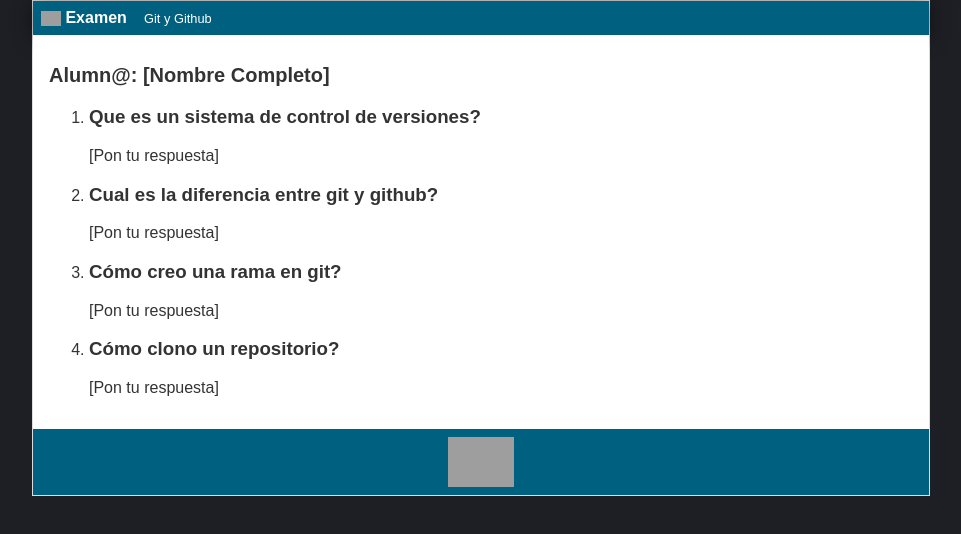
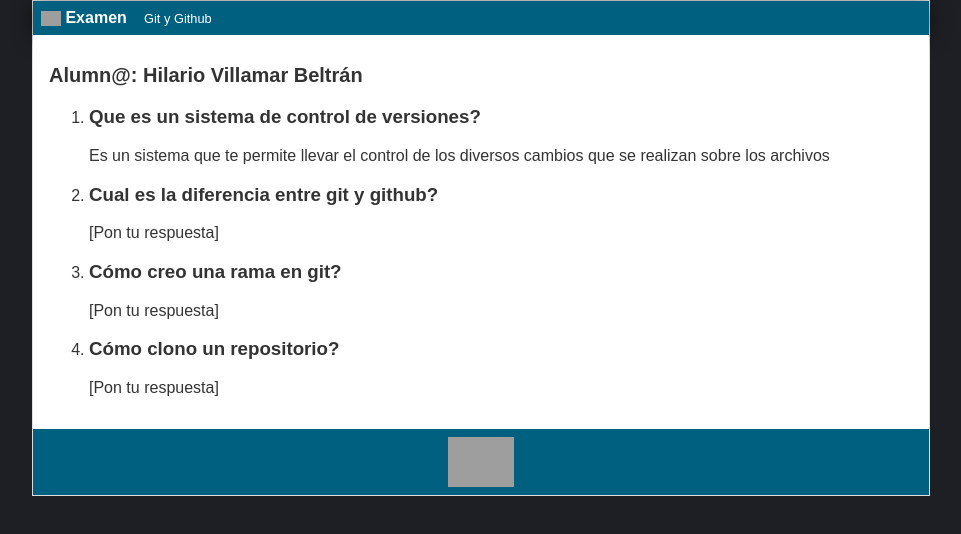
Before and after one commit to roxsross/bootcamp-1-challenge, a plain HTML site: page 03/exercise/HILARIO_VILLAMAR.html in a window 1280 px wide. Shown: the whole page, without its empty margins (159-1120 px from the left). Drawn offline with Linux system fonts and the light colour scheme; files that its build step writes are made by us from their sources; grey boxes are pictures that could not be loaded.

Commit message:
DOCS: Cambio respuesta 1
Se ingresa la respuesta de la pregunta 1

Issue: 1

```diff
--- a/03/exercise/HILARIO_VILLAMAR.html
+++ b/03/exercise/HILARIO_VILLAMAR.html
@@ -15,11 +15,11 @@
             <span id="tagline">Git y Github</span>
         </div>
         <div id="post">
-            <h1>Alumn@: [Nombre Completo]</h1>
+            <h1>Alumn@: Hilario Villamar Beltrán</h1>
             <ol>
                 <li>
                     <h3>Que es un sistema de control de versiones?</h3>
-                    [Pon tu respuesta]
+                    Es un sistema que te permite llevar el control de los diversos cambios que se realizan sobre los archivos
                 </li>
                 <li>
                     <h3>Cual es la diferencia entre git y github?</h3>
```
